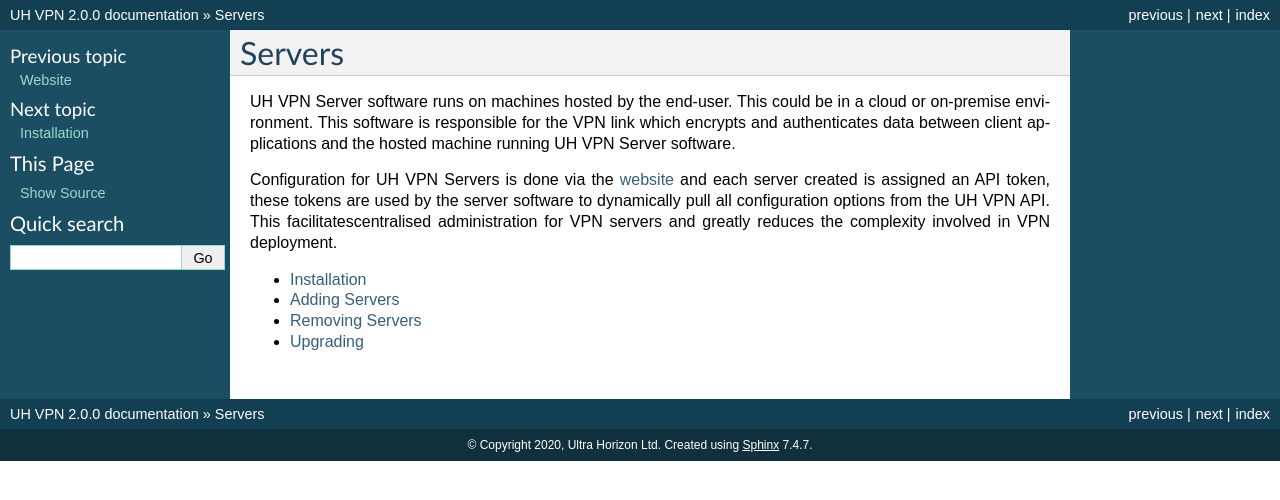
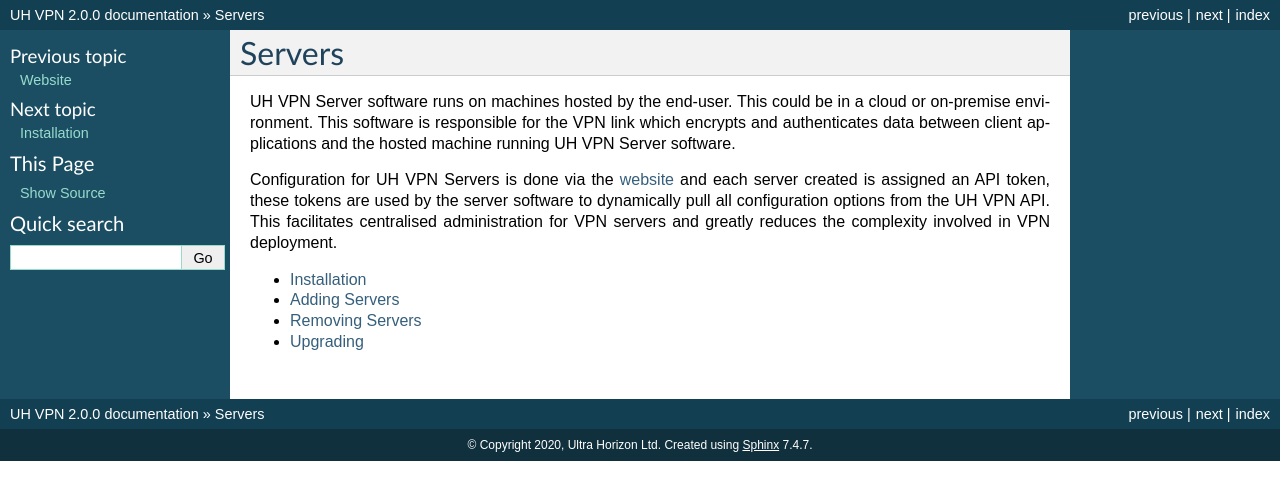
Before and after one commit to ultrahorizon/UH-VPN-Docs, a Sphinx documentation site: the page built from source/servers/index.rst, in a window 1280 px wide. Shown: the top 500 px of the page. Built offline with Sphinx 7.4.7, drawn with Linux system fonts in a browser that asks for light colours; pages that are not in the unit, such as notebooks, are missing from menus.

Commit message:
Update typos

```diff
--- a/source/servers/index.rst
+++ b/source/servers/index.rst
@@ -8,7 +8,7 @@
 
 Configuration for UH VPN Servers is done via the `website`_ and each server created is assigned an API token, these
 tokens are used by the server software to dynamically pull all configuration options from the UH VPN API. This
-facilitatescentralised administration for VPN servers and greatly reduces the complexity involved in VPN deployment.
+facilitates centralised administration for VPN servers and greatly reduces the complexity involved in VPN deployment.
 
 ..  toctree::
     :maxdepth: 1
--- a/source/servers/installation.rst
+++ b/source/servers/installation.rst
@@ -18,7 +18,7 @@
 
 .. code-block:: bash
 
-    $> sudo add-get update
+    $> sudo apt-get update
 
 Once this is done, UH VPN Server software can now be downloaded through the apt package manager.
 
```
